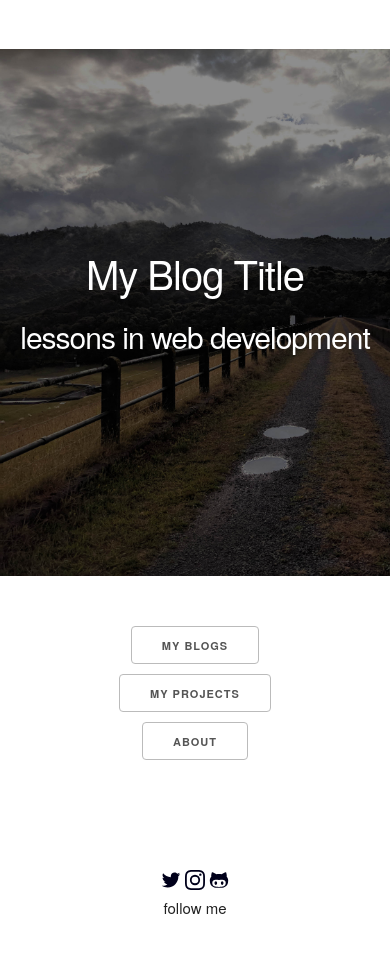
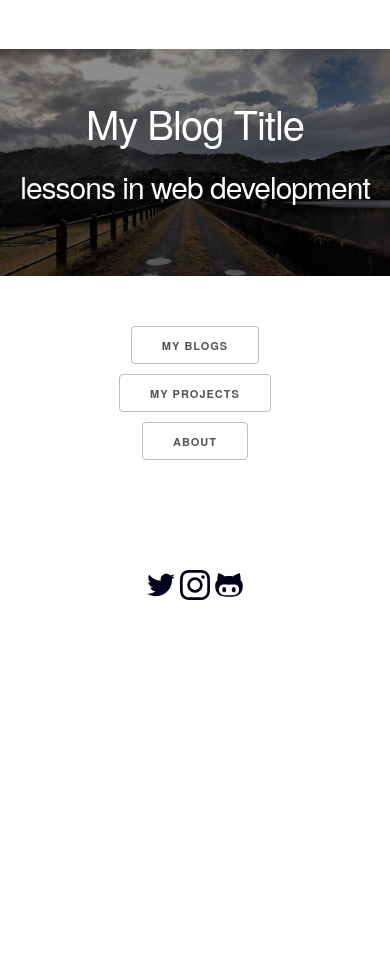
Before and after one commit to james-built/james-built.github.io, a plain HTML site: page index.html in a window 390 px wide. Shown: the part 117-1070 px from the top of the page. After the commit the page ends 844 px from the top, so only its background shows below. Drawn offline with nearby package versions, Linux system fonts and the light colour scheme.

Commit message:
fixed mobile view fault dute to missing meta tag, added links to social

```diff
--- a/index.html
+++ b/index.html
@@ -3,6 +3,7 @@
   <head>
     <title>Finding The Way</title>
     <meta charset="UTF-8">
+    <meta name="viewport" content="width=device-width, initial-scale=1.0">
     <!--CSS-->
     <link rel="stylesheet" href="https://cdnjs.cloudflare.com/ajax/libs/normalize/3.0.3/normalize.css">
     <link rel="stylesheet" href="https://cdnjs.cloudflare.com/ajax/libs/skeleton/2.0.4/skeleton.css">
@@ -59,10 +60,10 @@
         <div class="row">
           <div class="twelve columns">
             <!--Inline SVG images used, try find better method for this later-->
-              <svg width="20" height="20" version="1.1" id="Twitter" xmlns="http://www.w3.org/2000/svg" xmlns:xlink="http://www.w3.org/1999/xlink" x="0px" y="0px"
+              <svg width="30" height="30" version="1.1" id="Twitter" xmlns="http://www.w3.org/2000/svg" xmlns:xlink="http://www.w3.org/1999/xlink" x="0px" y="0px"
               viewBox="0 0 20 20" enable-background="new 0 0 20 20" xml:space="preserve">
                 <title>twitter</title>
-                <a xlink:href="#test">
+                <a xlink:href="https://twitter.com/gunslingerNZ">
                 <path fill="#00001A" d="M17.316,6.246c0.008,0.162,0.011,0.326,0.011,0.488c0,4.99-3.797,10.742-10.74,10.742
                 c-2.133,0-4.116-0.625-5.787-1.697c0.296,0.035,0.596,0.053,0.9,0.053c1.77,0,3.397-0.604,4.688-1.615
                 c-1.651-0.031-3.046-1.121-3.526-2.621c0.23,0.043,0.467,0.066,0.71,0.066c0.345,0,0.679-0.045,0.995-0.131
@@ -74,7 +75,10 @@
                 </a>
               </svg>
 
-              <svg width="20" height="20" id="Instagram" xmlns="http://www.w3.org/2000/svg" viewBox="0 0 18 18"><defs><style>.cls-1{fill:#00001A;}</style></defs>
+              <svg width="30" height="30" id="Instagram" xmlns="http://www.w3.org/2000/svg" viewBox="0 0 18 18">
+                <defs>
+                  <style>.cls-1{fill:#00001A;}</style>
+                </defs>
                 <title>instagram</title>
                 <a xlink:href="https://www.instagram.com/james.b.snapping/">
                 <path class="cls-1" d="M18.94586,6.28931a6.60561,6.60561,0,0,0-.41833-2.18463,4.41189,4.41189,0,0,0-1.03809-1.59412,
@@ -96,10 +100,10 @@
                 </a>
               </svg>
 
-              <a xlink:href="https://github.com/james-built">
-              <svg width="20" height="20" version="1.1" id="Github" xmlns="http://www.w3.org/2000/svg" xmlns:xlink="http://www.w3.org/1999/xlink" x="0px" y="0px"
+              <svg width="30" height="30" version="1.1" id="Github" xmlns="http://www.w3.org/2000/svg" xmlns:xlink="http://www.w3.org/1999/xlink" x="0px" y="0px"
               viewBox="0 0 20 20" enable-background="new 0 0 20 20" xml:space="preserve">
                 <title>github</title>
+                <a xlink:href="https://github.com/james-built">
                   <path fill="#00001A" d="M13.18,11.309c-0.718,0-1.3,0.807-1.3,1.799c0,0.994,0.582,1.801,1.3,1.801s1.3-0.807,1.3-1.801
                   C14.479,12.116,13.898,11.309,13.18,11.309z M17.706,6.626c0.149-0.365,0.155-2.439-0.635-4.426c0,0-1.811,0.199-4.551,2.08
                   c-0.575-0.16-1.548-0.238-2.519-0.238c-0.973,0-1.945,0.078-2.52,0.238C4.74,2.399,2.929,2.2,2.929,2.2
@@ -109,12 +113,9 @@
                   C5.537,9.304,7.615,9.9,9.972,9.9c0.01,0,0.02,0,0.029,0c0.01,0,0.018,0,0.027,0c2.357,0,4.436-0.596,5.664,0.531
                   c0.735,0.676,1.045,1.49,1.045,2.369C16.737,16.466,13.8,16.915,10.028,16.915z M6.821,11.309c-0.718,0-1.3,0.807-1.3,1.799
                   c0,0.994,0.582,1.801,1.3,1.801c0.719,0,1.301-0.807,1.301-1.801C8.122,12.116,7.54,11.309,6.821,11.309z"/>
+                </a>
               </svg>
-              </a>
           </div>
-        </div>
-        <div class="row">
-          <p>follow me</p>
         </div>
       </div>
     </div>
--- a/styles/main.css
+++ b/styles/main.css
@@ -18,7 +18,6 @@ max-width: 40%;
   background-image: url('../images/title-image.jpg');
   background-size: cover;
   color: white;
-  padding: 20rem 0;
 }
 
 /* Mobile first queries
```
Lines whose indentation alone changed are shown as unchanged.
